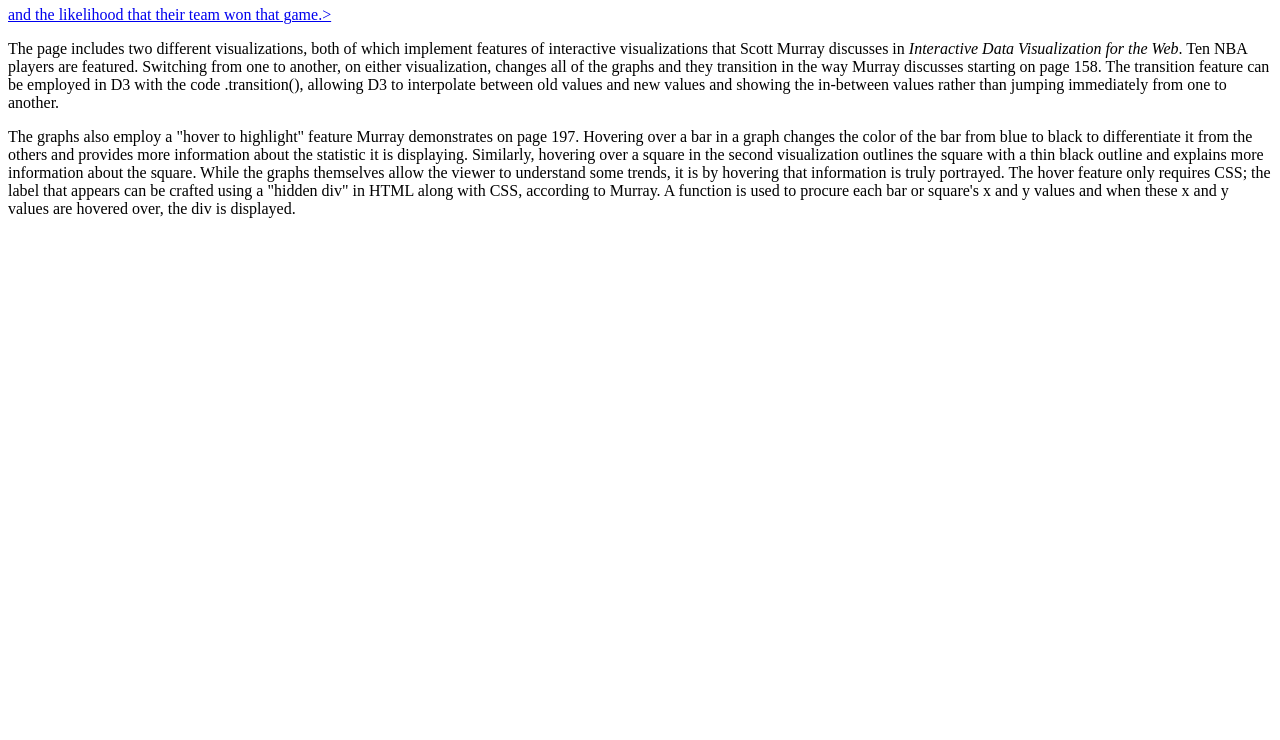
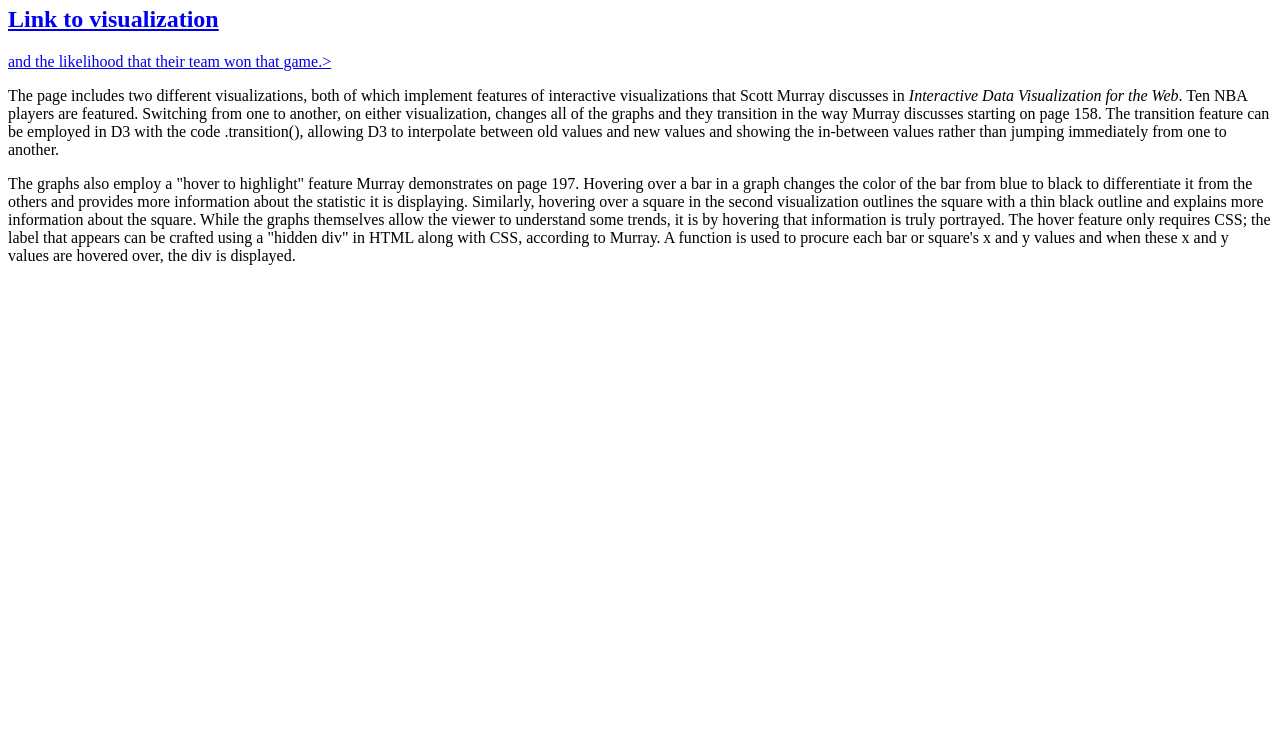
Before and after one commit to ehstowe/seekingInteractions, a plain HTML site: page index.html in a window 1280 px wide. Shown: the part 60-800 px from the top of the page. Drawn offline with Linux system fonts and the light colour scheme.

Commit message:
Update index.html

```diff
--- a/index.html
+++ b/index.html
@@ -1,7 +1,7 @@
 <html>
 <body>
 <h1>Seeking Interactions</h1>
-<h2><a href="https://flowingdata.com/2018/05/22/basketball-stat-cherry-picking/" Link to visualization></h2>
+<h2><a href="https://flowingdata.com/2018/05/22/basketball-stat-cherry-picking/">Link to visualization</h2>
 and the likelihood that their team won that game.></a>
 <p>The page includes two different visualizations, both of which implement features
 of interactive visualizations that Scott Murray discusses in <i>Interactive Data Visualization for
```
